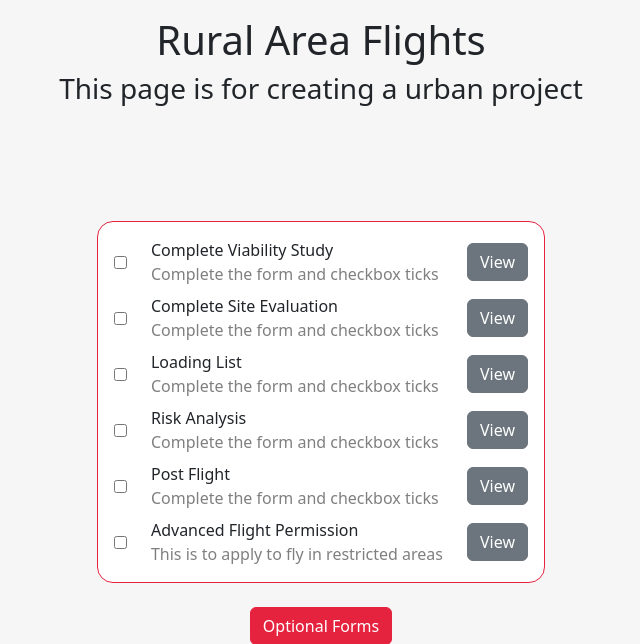
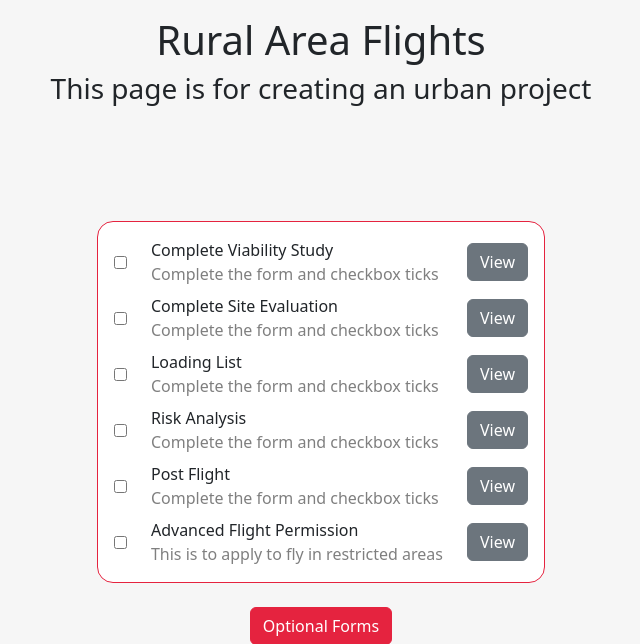
Before and after one commit to NikitaEdin/SOC09109-2025-TR2-Group-Project, a Flask app: page /wizard/create-urban in a window 1280 px wide. Shown: the part 58-702 px from the top of the page, without its empty margins (319-959 px from the left). Run offline with Flask 3, Linux system fonts and the light colour scheme.

Commit message:
Matched the layout
Between Rural and urban pages.

```diff
--- a/app/templates/wizard/create_project_urban.html
+++ b/app/templates/wizard/create_project_urban.html
@@ -3,13 +3,11 @@
 {% block title %}Urban Area Flights{% endblock %}
 
 {% block content %}
-<div class="container d-flex justify-content-center">
-    <h1>Rural Area Flights</h1>
+<div class="container text-center">
+    <h1 class="mb-2">Rural Area Flights</h1>
+    <h3>This page is for creating an urban project</h3>
 </div>
 
-<div class="container d-flex justify-content-center">
-    <h3>This page is for creating a urban project</h3>
-</div>
 
 
 <div class="container d-flex flex-column justify-content-center align-items-center" style="min-height: 80vh;">
```
Also changed, not shown: app/templates/wizard/create_project_rural.html (+6 -4 lines).
